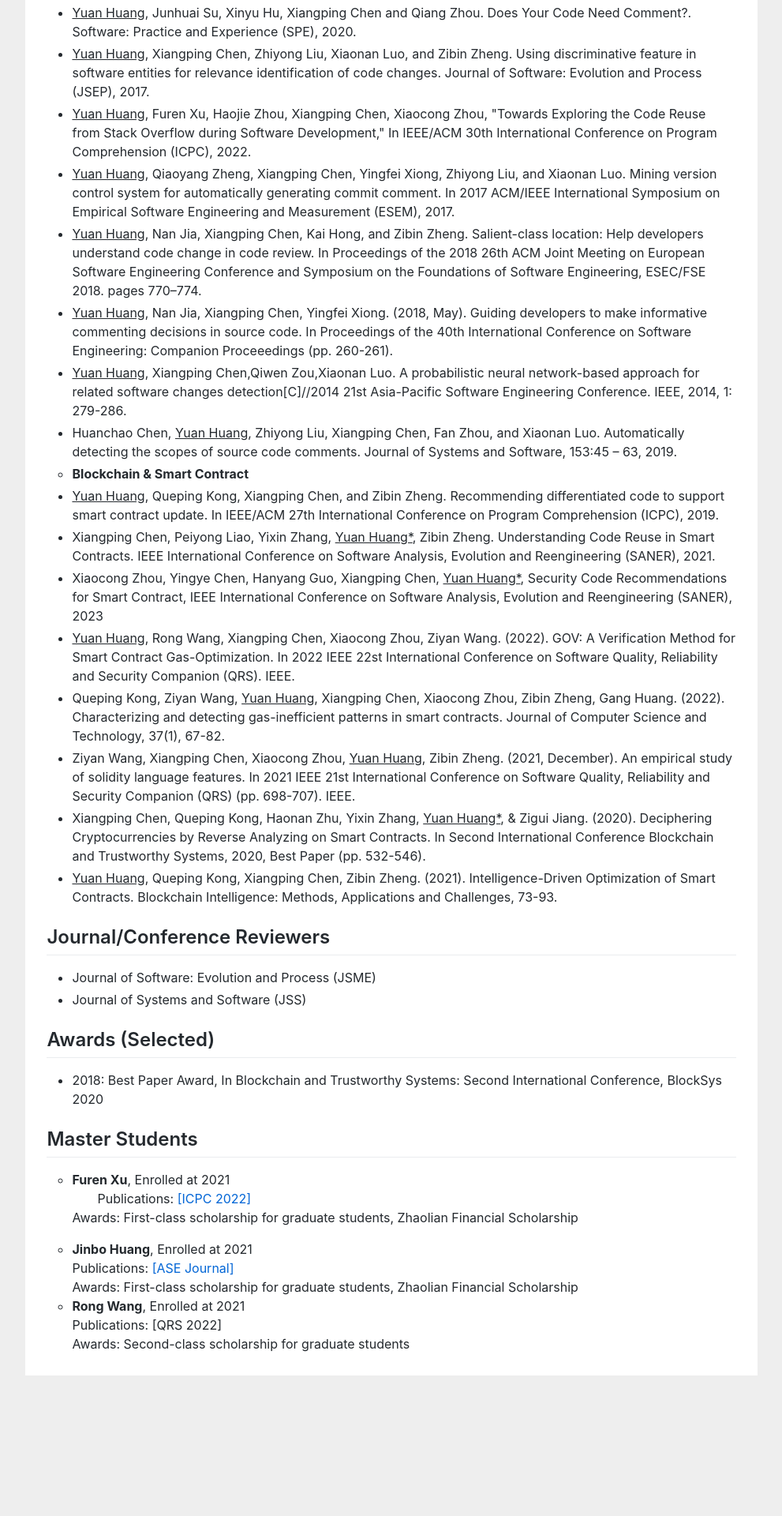
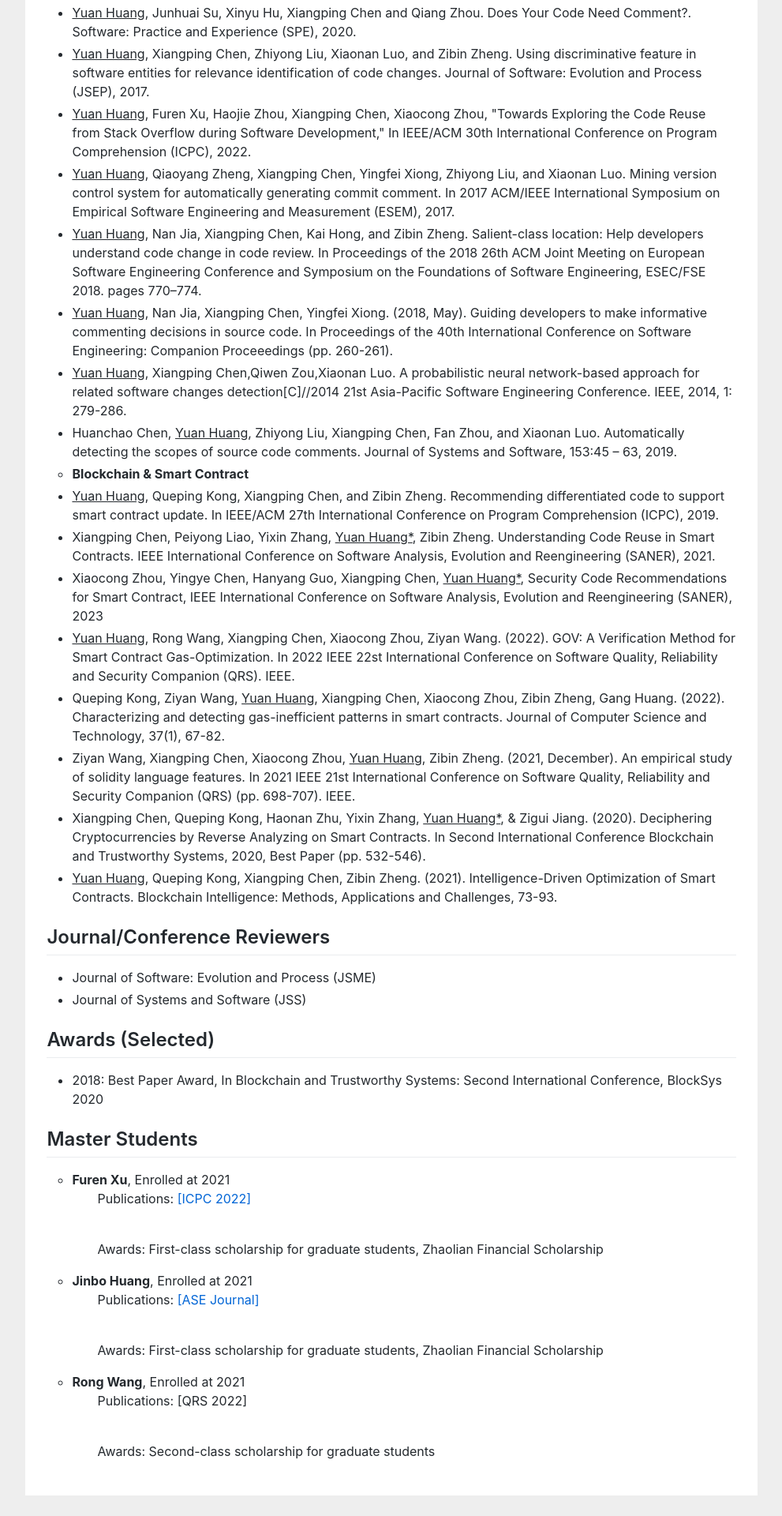
Before and after one commit to huangyuan-hy/huangyuan-hy.github.io, a Jekyll site: the page index.html, which Jekyll copies as it is, in a window 1280 px wide. Shown: the part 1339-3259 px from the top of the page at 79% size, without its empty margins (144-1135 px from the left). Built offline with Jekyll 4.4.1, drawn with Linux system fonts in a browser that asks for light colours; before the commit the page ends 3107 px from its top, so only the background shows below that.

Commit message:
Update index.html

```diff
--- a/index.html
+++ b/index.html
@@ -155,16 +155,16 @@ gtag('config', 'UA-158965281-1');
 				<ul>
 
 <li type="circle"><b>Furen Xu</b>, Enrolled at 2021</li>
-    <p style="text-indent:2em;">Publications: <a href="https://dl.acm.org/doi/abs/10.1145/3524610.3527923">[ICPC 2022]</a><br>
-    Awards: First-class scholarship for graduate students, Zhaolian Financial Scholarship</p>
+    <p style="text-indent:2em;">Publications: <a href="https://dl.acm.org/doi/abs/10.1145/3524610.3527923">[ICPC 2022]</a></p><br>
+    <p style="text-indent:2em;">Awards: First-class scholarship for graduate students, Zhaolian Financial Scholarship</p>
 
 <li type="circle"><b>Jinbo Huang</b>, Enrolled at 2021</li>
-    Publications: <a href="https://link.springer.com/article/10.1007/s10515-022-00374-6">[ASE Journal]</a><br>
-    Awards: First-class scholarship for graduate students, Zhaolian Financial Scholarship
+    <p style="text-indent:2em;">Publications: <a href="https://link.springer.com/article/10.1007/s10515-022-00374-6">[ASE Journal]</a></p><br>
+   <p style="text-indent:2em;"> Awards: First-class scholarship for graduate students, Zhaolian Financial Scholarship	</p>
 
 <li type="circle"><b>Rong Wang</b>, Enrolled at 2021</li>
-    Publications: [QRS 2022]<br>
-    Awards: Second-class scholarship for graduate students
+    <p style="text-indent:2em;">Publications: [QRS 2022]</p><br>
+    <p style="text-indent:2em;">Awards: Second-class scholarship for graduate students</p>
 
 				</ul>
 
```
